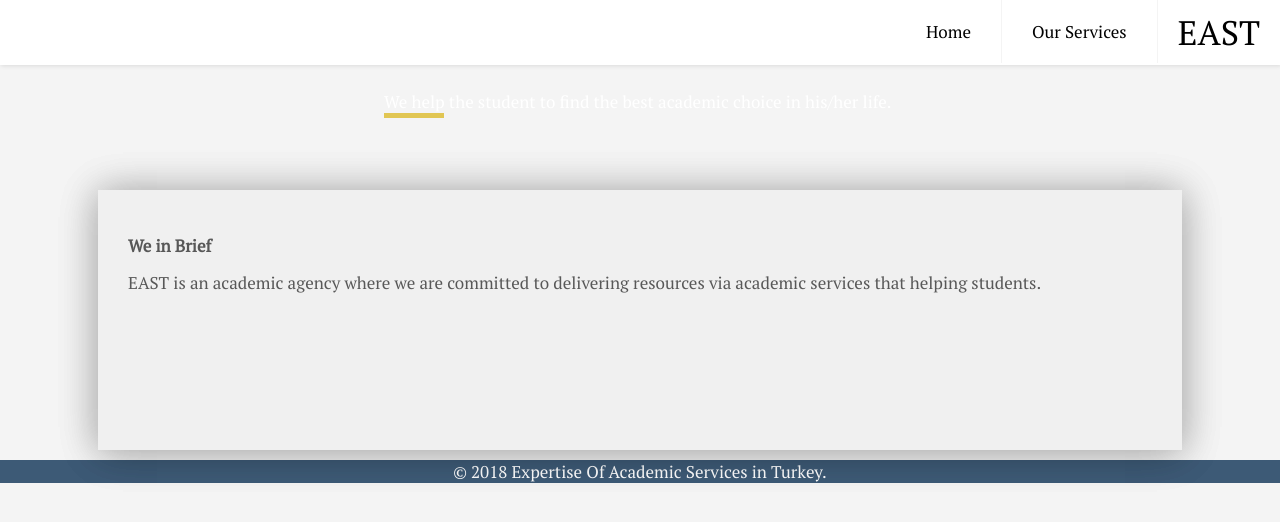
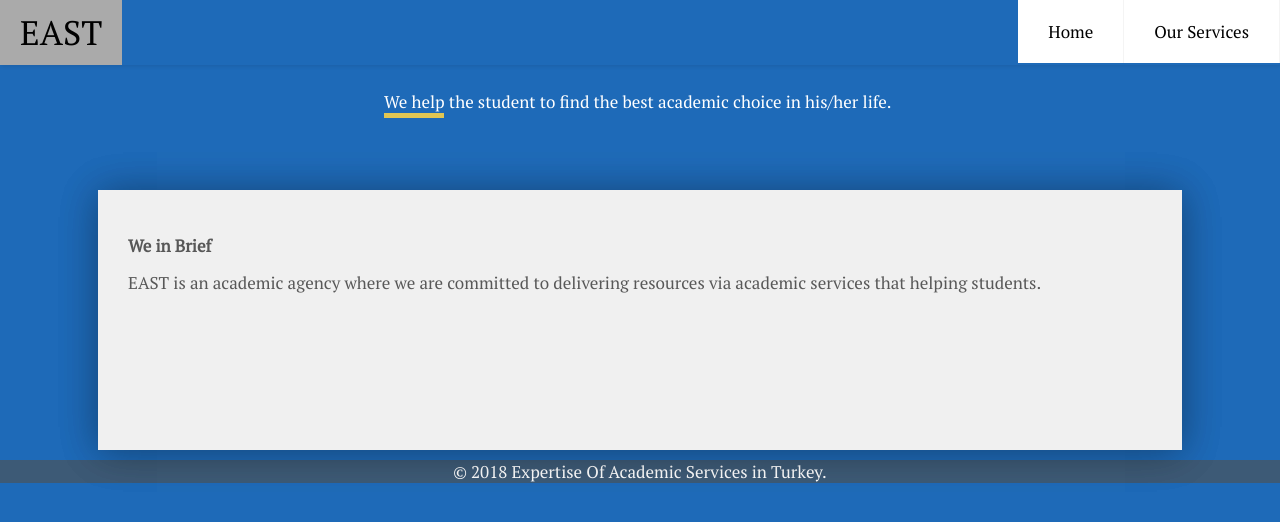
Before and after one commit to abdrb/abdrb.github.io, a PHP site: page /a/about.html in a window 1280 px wide. Shown: the top 522 px of the page. Run offline with PHP 8.4, Linux system fonts and the light colour scheme.

Commit message:
link pages

```diff
--- a/a/navstyle.css
+++ b/a/navstyle.css
@@ -1,17 +1,6 @@
-body {
-  margin: 0;
-  font-family: Helvetica, sans-serif;
-  background-color: #f4f4f4;
-}
-
-a {
-  color: #000;
-}
-
-/* header */
 
 .navbar {
-  background-color: #fff;
+  background-color: #1e6ab8;
   box-shadow: 1px 1px 4px 0 rgba(0,0,0,.1);
   position: fixed;
   width: 100%;
@@ -40,7 +29,7 @@ a {
 
 .navbar .logo {
   display: block;
-  float: right;
+  float: left;
   font-size: 2em;
   padding: 10px 20px;
   text-decoration: none;
```
